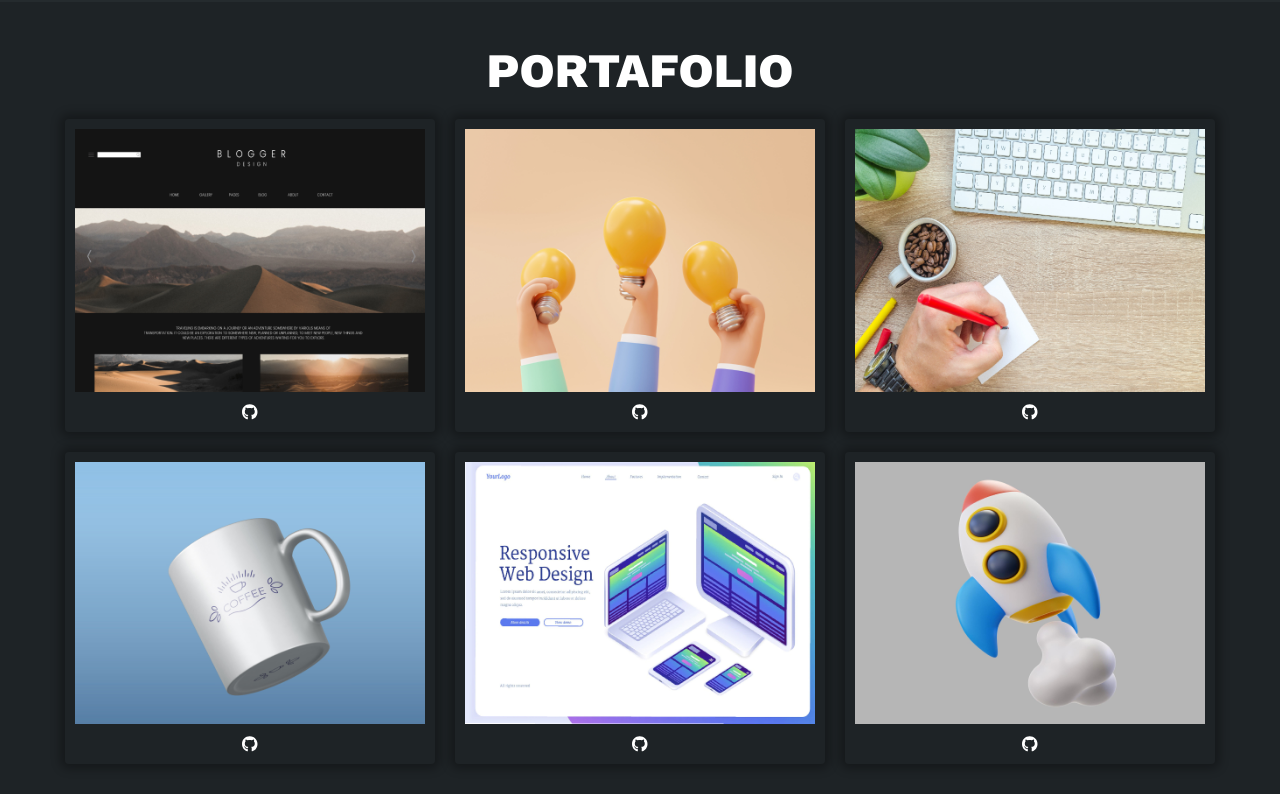
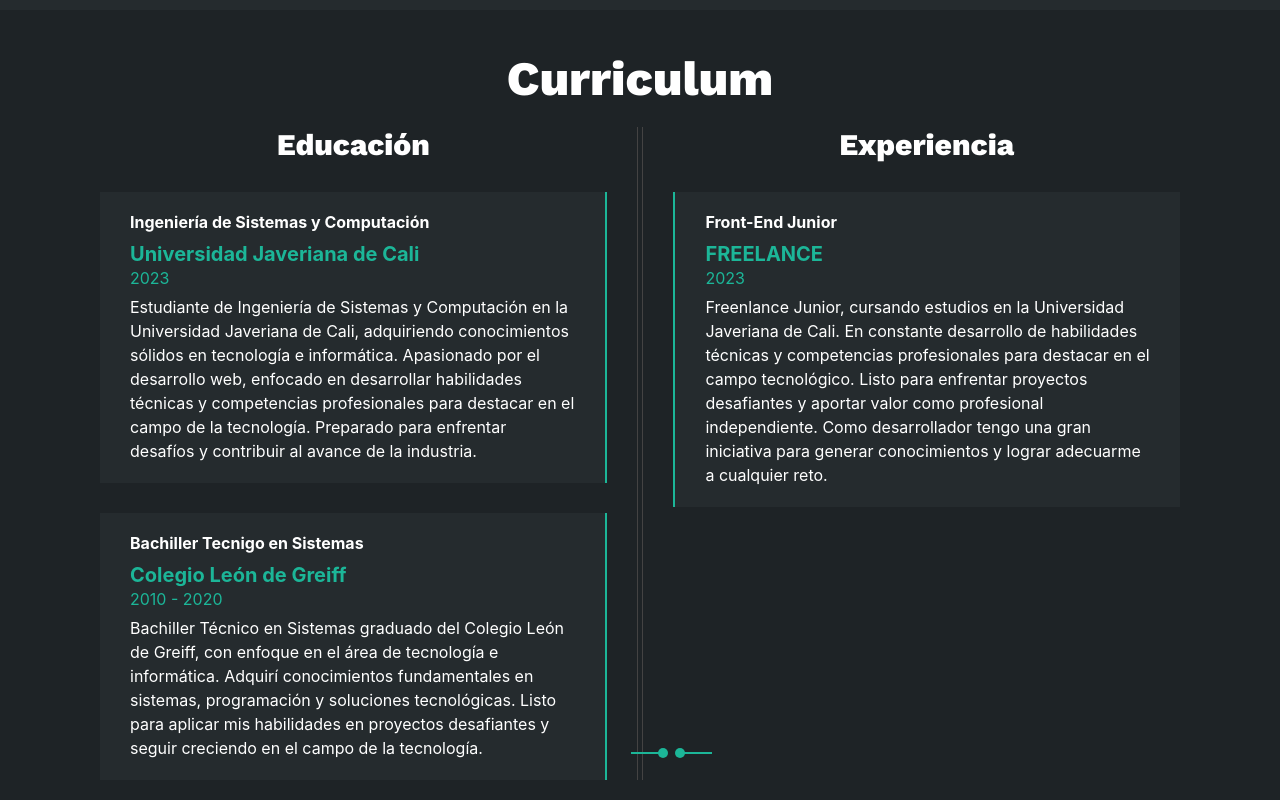
Before and after one commit to JuanRx19/Pagina-personal, a React (Create React App) app: page /Skills in a window 1280 px wide. Shown: the part 1920-2720 px from the top of the page. Built offline with nearby package versions, Linux system fonts and the light colour scheme; a web font is replaced by a local one.

Commit message:
Curriculum

```diff
--- a/src/App.js
+++ b/src/App.js
@@ -1,9 +1,10 @@
 import React from 'react';
 import './App.css';
+import Navbar from './components/Navbar';
 import Inicio from './components/Inicio';
 import SobreMi from './components/SobreMi';
 import Skills from './components/Skills';
-import Navbar from './components/Navbar';
+import Curriculum from './components/Curriculum';
 import Portafolio from './components/Portafolio';
 
 //import { BrowserRouter as Router, Routes, Route } from 'react-router-dom';
@@ -24,6 +25,7 @@ function App() {
         <Inicio />
         <SobreMi />
         <Skills/>
+        <Curriculum/>
         <Portafolio/>
       </div>
   );
--- /dev/null
+++ b/src/components/Curriculum.jsx
@@ -0,0 +1,55 @@
+import React from "react";
+import "../stylesheets/Curriculum.css"
+
+function Curriculum(){
+    return(
+        <div className="curriculum">
+            <h2>Curriculum</h2>
+            <div className="contenido-seccion-curriculum">
+                <div className="contenedor-educacion">
+                    <h3>Educación</h3>
+                    <div className="card-educacion">
+                        <h4>Ingeniería de Sistemas y Computación</h4>
+                        <h5>Universidad Javeriana de Cali</h5>
+                        <p className="fecha">2023</p>
+                        <p>Estudiante de Ingeniería de Sistemas y Computación en la Universidad Javeriana de Cali, adquiriendo
+                            conocimientos sólidos en tecnología e informática. Apasionado por el desarrollo web, enfocado en
+                            desarrollar habilidades técnicas y competencias profesionales para destacar en el campo de la tecnología.
+                            Preparado para enfrentar desafíos y contribuir al avance de la industria.</p>
+                    </div>
+                    <div className="conector-educacion"  style={{ top: `334%`}}/>
+                    <div className="circulo-educacion" style={{ top: `333.5%`}}/>
+
+                    <div className="card-educacion">
+                        <h4>Bachiller Tecnigo en Sistemas</h4>
+                        <h5>Colegio León de Greiff</h5>
+                        <p className="fecha">2010 - 2020</p>
+                        <p>Bachiller Técnico en Sistemas graduado del Colegio León de Greiff, con enfoque en el área de tecnología e informática.
+                            Adquirí conocimientos fundamentales en sistemas, programación y soluciones tecnológicas.
+                            Listo para aplicar mis habilidades en proyectos desafiantes y seguir creciendo en el campo de la tecnología.</p>
+                        <div className="conector-educacion"  style={{ top: `384%`}}/>
+                        <div className="circulo-educacion" style={{ top: `383.3%`}}/>
+                </div>
+
+                </div>
+                <div className="contenedor-experiencia">
+                    <h3>Experiencia</h3>
+                    <div className="card-experiencia">
+                        <h4>Front-End Junior</h4>
+                        <h5>FREELANCE</h5>
+                        <p className="fecha">2023</p>
+                        <p>Freenlance Junior, cursando estudios en la Universidad Javeriana de Cali. En constante desarrollo de habilidades
+                            técnicas y competencias profesionales para destacar en el campo tecnológico. Listo para enfrentar proyectos
+                            desafiantes y aportar valor como profesional independiente. Como desarrollador tengo una gran iniciativa para
+                            generar conocimientos y lograr adecuarme a cualquier reto.</p>
+                        <div className="conector-experiencia"  style={{ top: `334%`}}/>
+                        <div className="circulo-experiencia" style={{ top: `333.5%`}}/>
+                    </div>
+
+                </div>
+            </div>
+        </div>
+    );
+}
+
+export default Curriculum;
--- /dev/null
+++ b/src/stylesheets/Curriculum.css
@@ -0,0 +1,116 @@
+.curriculum{
+    display: flex;
+    flex-direction: column;
+    background-color: #1e2326;
+    color: #fff;
+    padding-bottom: 30px;
+}
+
+.curriculum h2{
+    font-size: 48px;
+    font-family: 'Work Sans';
+    text-align: center;
+    padding-top: 40px;
+    padding-bottom: 20px;
+}
+
+.contenido-seccion-curriculum{
+    display: flex;
+    justify-content: space-between;
+}
+
+.contenido-seccion-curriculum h3{
+    font-size: 30px;
+    font-family: 'Work Sans';
+    text-align: center;
+}
+
+.contenedor-educacion{
+    display: flex;
+    flex-direction: column;
+    width: 42%;
+    border-right: 1px solid rgb(68, 67, 67);
+    padding-right: 30px;
+    margin-left: 100px;
+    gap: 30px;
+}
+
+.contenedor-experiencia{
+    display: flex;
+    flex-direction: column;
+    width: 42%;
+    border-left: 1px solid rgb(68, 67, 67);
+    padding-left: 30px;
+    margin-right: 100px;
+    gap: 30px;
+}
+
+.card-educacion{
+    padding: 20px 30px;
+    display: flex;
+    flex-direction: column;
+    background-color: #252b2e;
+    border-right: 2px solid #1CB698;
+}
+
+.contenido-seccion-curriculum h5{
+    padding-top: 10px;
+    font-size: 20px;
+    font-weight: bold;
+    color: #1CB698;
+}
+
+.fecha{
+    color: #1CB698;
+    padding-bottom: 5px;
+}
+
+.contenido-seccion-curriculum h4 h5{
+    font-family: 'Work Sans';
+}
+
+.card-experiencia{
+    padding: 20px 30px;
+    display: flex;
+    flex-direction: column;
+    background-color: #252b2e;
+    border-left: 2px solid #1CB698;
+}
+
+p{
+    line-height: 24px;
+}
+
+.conector-educacion{
+    background-color: #1CB698;
+    height: 2px;
+    width: 30px;
+    position: absolute;
+    left: 631px;
+}
+
+.circulo-educacion{
+    background-color: #1CB698;
+    height: 10px;
+    width: 10px;
+    border-radius: 100%;
+    position: absolute;
+    left: 658px;
+}
+
+.conector-experiencia{
+    background-color: #1CB698;
+    height: 2px;
+    width: 30px;
+    position: absolute;
+    left: 682px;
+}
+
+.circulo-experiencia{
+    background-color: #1CB698;
+    height: 10px;
+    width: 10px;
+    border-radius: 100%;
+    position: absolute;
+    left: 675px;
+}
--- a/src/stylesheets/Portafolio.css
+++ b/src/stylesheets/Portafolio.css
@@ -1,7 +1,7 @@
 .portafolio{
     display: flex;
     flex-direction: column;
-    background-color: #1e2326;
+    background-color: #252b2e;
     color: #fff;
     padding-bottom: 30px;
 }
```
